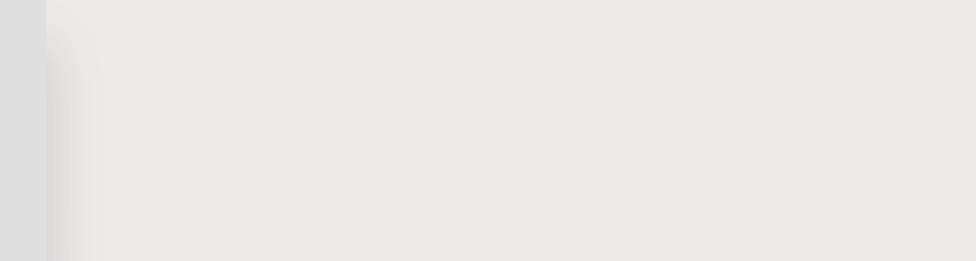
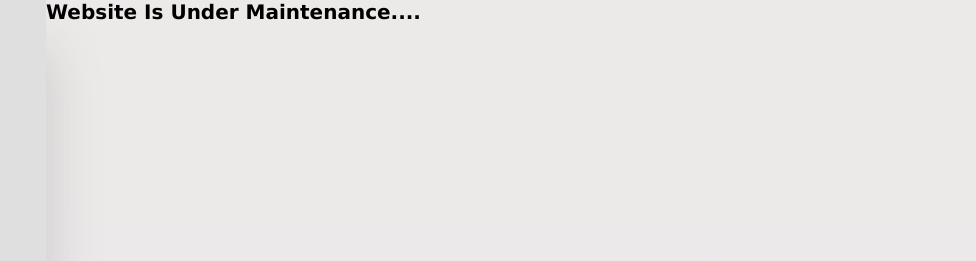
Before and after one commit to nageshkharat/Portfolio.app, a plain HTML site: page index.html in a window 1280 px wide. Shown: the top 261 px of the page, 304-1280 px from the left. Drawn offline with nearby package versions, Linux system fonts and the light colour scheme.

Commit message:
Update index.html

```diff
--- a/index.html
+++ b/index.html
@@ -13,6 +13,7 @@
 </head>
 
 <body>
+    <h1>Website is under maintenance....</h1>
     <header>
         <div class="user">
             <img src="./Nagesh.png" alt="">
```
